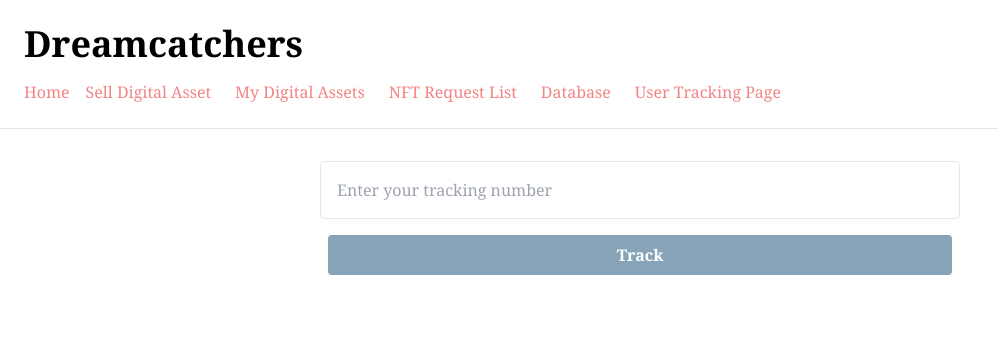
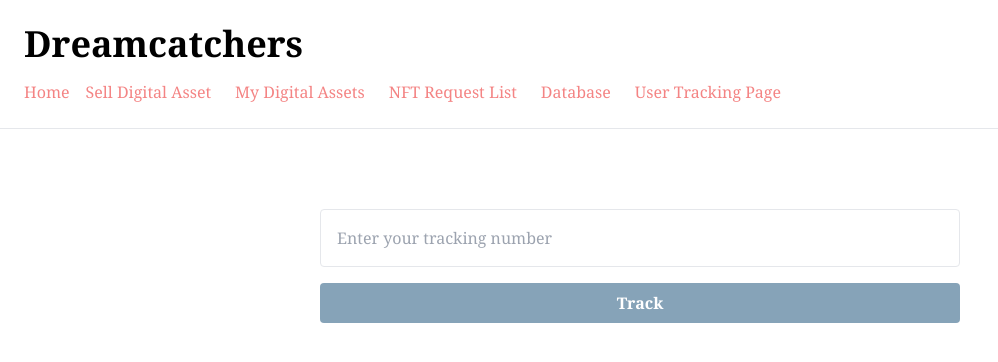
Before and after one commit to KenWilbertOsman/Innovate, a Next.js app: page /user-tracking in a window 1280 px wide. Shown: the top 362 px of the page, without its empty margins (0-998 px from the left). Built offline with nearby package versions, Linux system fonts and the light colour scheme.

Commit message:
change router for user detail page

```diff
--- a/pages/user-tracking.js
+++ b/pages/user-tracking.js
@@ -8,18 +8,18 @@ export default function UserTracking() {
 
     async function userTrack() {
         const {hash} = formInput
-        router.push(`/user-detail?index=${hash}`)
+        router.push(`/user-details?index=${hash}`)
     }
 
     return (
       <div className= "flex justify-center">
-        <div className="w-1/2 flex flex-col pb-12">
+        <div className="w-1/2 flex flex-col m-12">
                 <input
                     placeholder="Enter your tracking number"
                     className="mt-8 border rounded p-4"
                     onChange={e => updateFormInput({ ...formInput, hash: e.target.value })}
                 />
-                <button className="w-half mt-4 bg-theme-blue text-white font-bold py-2 px-11 mx-2 my-4 rounded" onClick={() => userTrack()}>Track</button>
+                <button className="w-half mt-4 bg-theme-blue text-white font-bold py-2 px-11 my-4 rounded" onClick={() => userTrack()}>Track</button>
 
                 {/* <Link href={`/user-detail?index=${}`}  className = "mr-6 text-theme-peach">
               User Tracking Page
```
